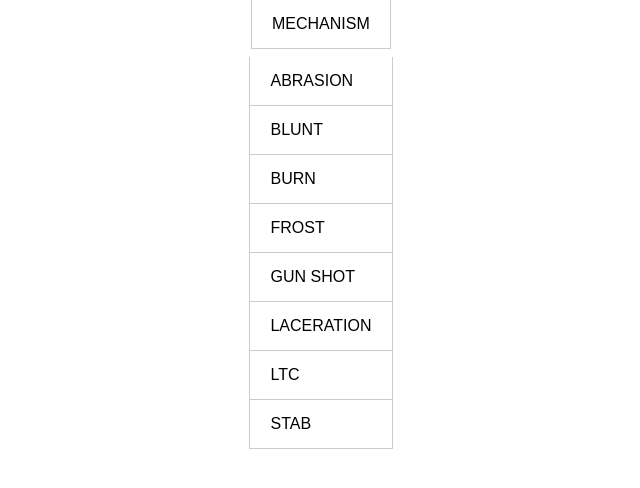
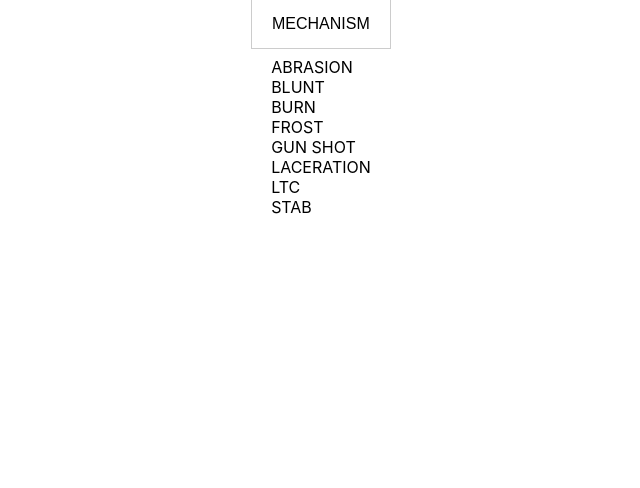
Before and after one commit to RafCas88/trauma_app, a React (Create React App) app: page / in a window 1280 px wide. Both pictures are taken after a click on the button "MECHANISM". Shown: the top 488 px of the page, without its empty margins (319-959 px from the left). Built offline with nearby package versions, Linux system fonts and the light colour scheme.

Commit message:
working on highlited values

```diff
--- a/src/App.js
+++ b/src/App.js
@@ -2,7 +2,12 @@ import React, { Component } from 'react';
 import './App.css';
 import Display from './Display';
 
-const injuries = [
+class App extends Component {
+render() {
+    return (
+      <div className='container'>
+      <Display
+      injuries ={[
         {
           id: 1,
           value: 'ABRASION',
@@ -35,16 +40,8 @@ const injuries = [
           id: 2,
           value: 'STAB',
         },
-];
-
-class App extends Component {
-
-
-
-  render() {
-    return (
-      <div className='container'>
-      <Display  injuries={injuries}/>
+      ]}
+      />
       </div>
     );
   }
--- a/src/Display.js
+++ b/src/Display.js
@@ -1,28 +1,26 @@
 import React from 'react';
 import Popup from "reactjs-popup";
 
-function Display ({ injuries }) {
+class Display extends React.Component{
+  state = {
+    injuries: this.props.injuries
+  }
 
-  function handleOnClick(injury) {}
-
-
-
+render() {
   return (
        <div className='injury-box'>
        <Popup trigger={<button> MECHANISM</button>} position="bottom center">
        <div>
-    {injuries.map(injury => (
-      <button key={injury.id} type="button" onClick={() => handleOnClick(injury)}>
-      <span>{injury.value}</span>
-      </button>
-
+    {this.state.injuries.map (injury => (
+      <div key={ injury.id }>
+       {injury.value}
+      </div>
   ))}
-
   </div>
   </Popup>
   </div>
 )
-
+}
 }
 
 
@@ -30,5 +28,4 @@ function Display ({ injuries }) {
 
 
 
-
 export default Display;
```
Lines whose indentation alone changed are shown as unchanged.
